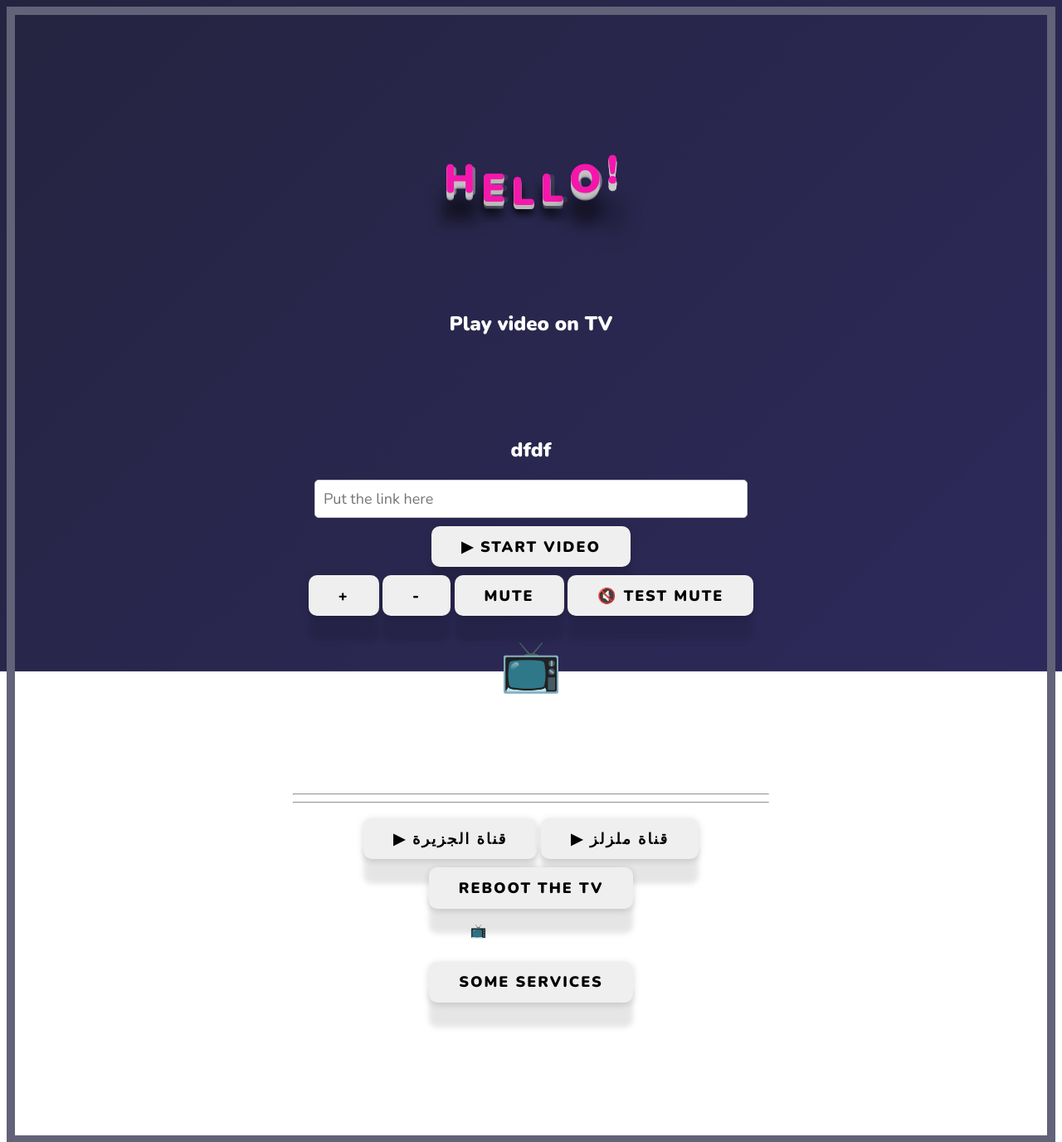
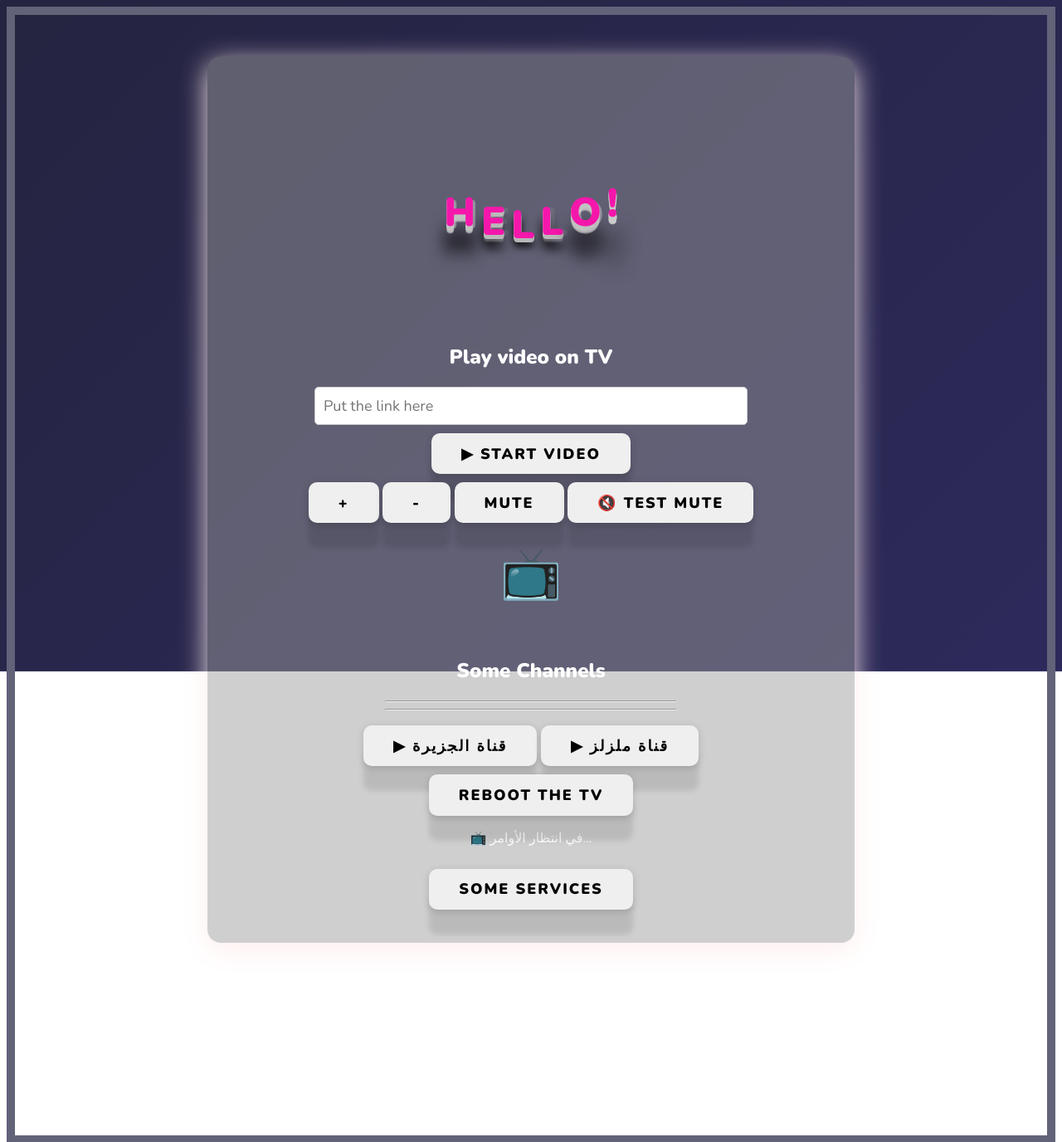
Before and after one commit to Thamerp09/flask-tv-server, a Flask app: page / in a window 1280 px wide. Shown: the top 1376 px of the page at 83% size. Run offline with Flask 3, Linux system fonts and the light colour scheme.

Commit message:
adding card

```diff
--- a/templates/front.html
+++ b/templates/front.html
@@ -201,9 +201,21 @@
         .status{
             font-size: 100px;
         }
+
+        .card {
+            background-color: rgba(157, 157, 157, 0.487); /* لون خلفية داكن */
+            border-radius: 16px;
+            padding: 40px;
+            max-width: 700px;
+            margin: auto;
+            box-shadow: 0 8px 32px rgba(255, 237, 237, 0.959);
+            text-align: center;
+        }
+
     </style>
 </head>
 <body>
+    <div class="card">
     <h1>
         <span>H</span>
         <span>E</span>
@@ -213,7 +225,6 @@
         <span>!</span>
     </h1>
     <h1>Play video on TV</h1>
-    <h1>dfdf</h1>
     <input type="text" id="videoUrl" placeholder="Put the link here">
     <br>
     <button onclick="playVideo()">▶ Start Video </button>
@@ -236,7 +247,7 @@
     <button onclick="reboot('reboot')">Reboot The TV</button>
     <p id="status">📺 في انتظار الأوامر...</p>
     <button onclick="window.location.href='/services'">Some Services</button>
-
+    </div>
     <script src="main.js"></script>
 </body>
 </html>
```
